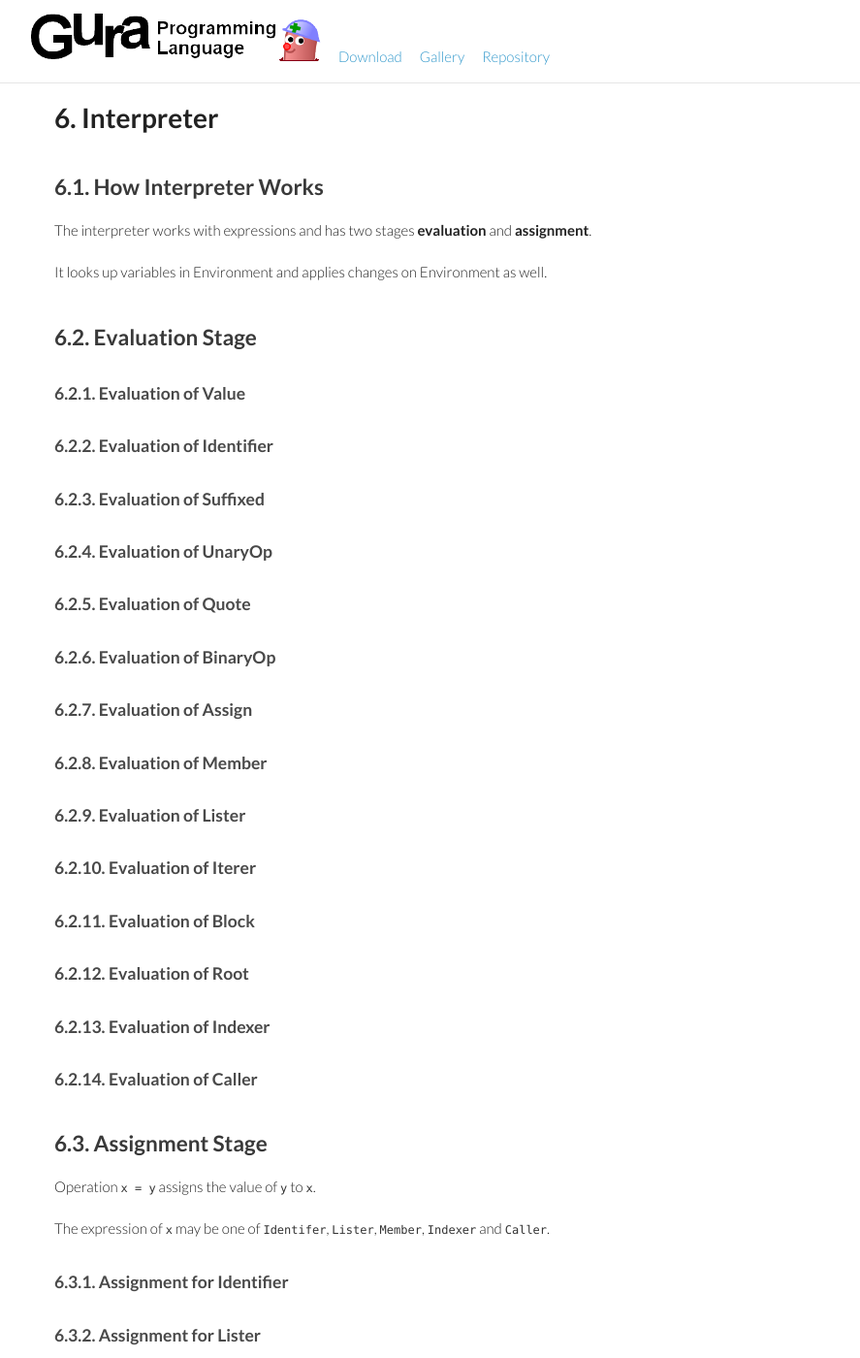
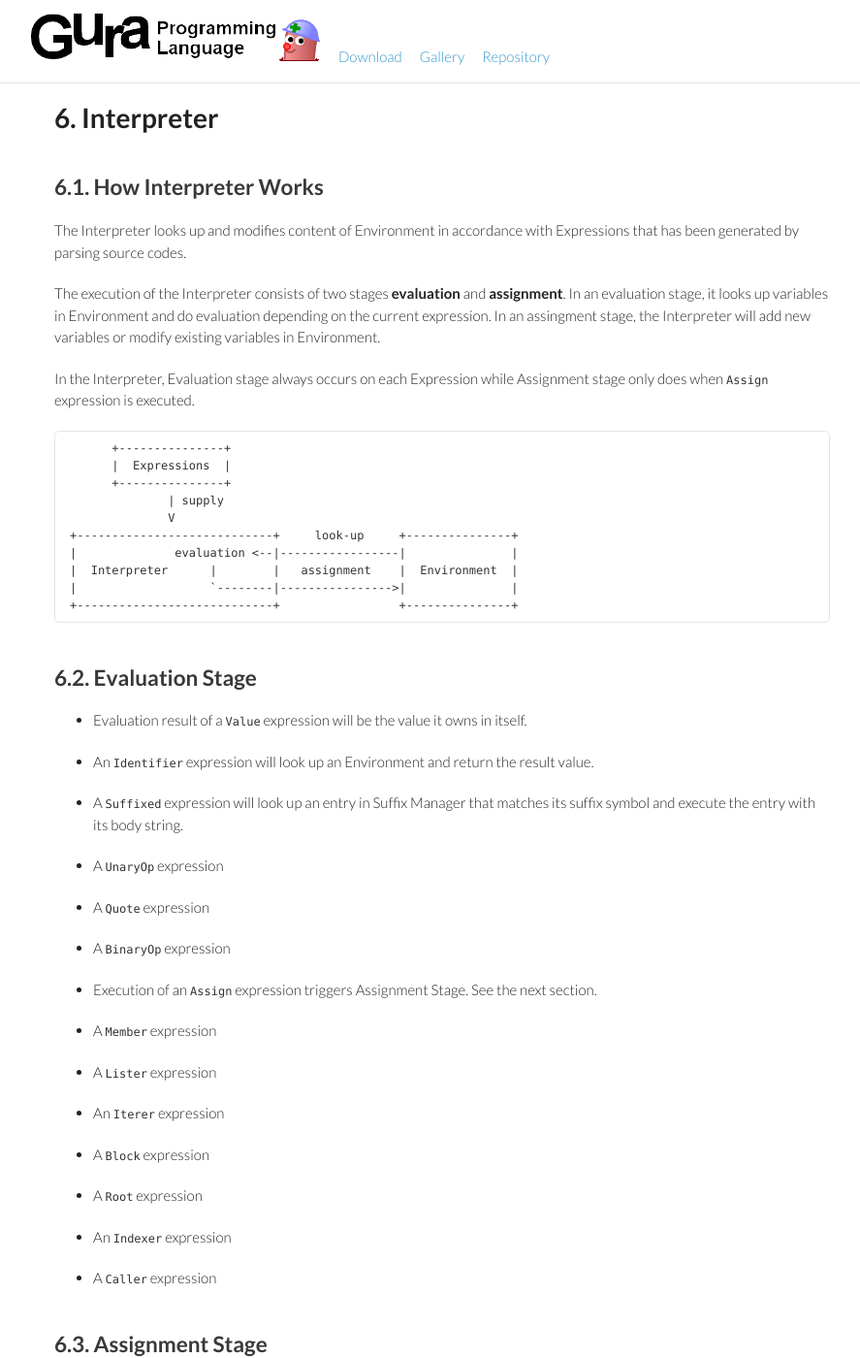
Before and after one commit to rudidude86/gura-lang.github.io, a Jekyll site: the page built from documents/Interpreter.md, in a window 1280 px wide and 1400 px high. Shown: the whole window at 97% size, without its empty margins (184-1071 px from the left). Built offline with Jekyll 4.4.1, drawn with Linux system fonts in a browser that asks for light colours; Markdown is read by kramdown in place of the engine named in the settings; some of the changed text lies outside the part shown.

Commit message:
updated documents

```diff
--- a/documents/Interpreter.md
+++ b/documents/Interpreter.md
@@ -9,39 +9,60 @@ chapter: 6
 
 ## {{ page.chapter }}.1. How Interpreter Works
 
-The interpreter works with expressions and has two stages **evaluation** and **assignment**.
+The Interpreter looks up and modifies content of Environment
+in accordance with Expressions that has been generated by parsing source codes.
 
-It looks up variables in Environment and applies changes on Environment as well.
+The execution of the Interpreter consists of two stages **evaluation** and **assignment**.
+In an evaluation stage, it looks up variables in Environment and do evaluation
+depending on the current expression.
+In an assingment stage, the Interpreter will add new variables
+or modify existing variables in Environment.
+
+In the Interpreter, Evaluation stage always occurs on each Expression
+while Assignment stage only does when `Assign` expression is executed.
+
+          +---------------+
+          |  Expressions  |
+          +---------------+
+                  | supply
+                  V
+    +----------------------------+     look-up     +---------------+
+    |              evaluation <--|-----------------|               |
+    |  Interpreter      |        |   assignment    |  Environment  |
+    |                   `--------|---------------->|               |
+    +----------------------------+                 +---------------+
+
 
 ## {{ page.chapter }}.2. Evaluation Stage
 
-### {{ page.chapter }}.2.1. Evaluation of Value
+* Evaluation result of a `Value` expression will be the value it owns in itself.
 
-### {{ page.chapter }}.2.2. Evaluation of Identifier
+* An `Identifier` expression will look up an Environment and return the result value.
 
-### {{ page.chapter }}.2.3. Evaluation of Suffixed
+* A `Suffixed` expression will look up an entry in Suffix Manager
+ that matches its suffix symbol and execute the entry with its body string.
 
-### {{ page.chapter }}.2.4. Evaluation of UnaryOp
+* A `UnaryOp` expression
 
-### {{ page.chapter }}.2.5. Evaluation of Quote
+* A `Quote` expression
 
-### {{ page.chapter }}.2.6. Evaluation of BinaryOp
+* A `BinaryOp` expression
 
-### {{ page.chapter }}.2.7. Evaluation of Assign
+* Execution of an `Assign` expression triggers Assignment Stage. See the next section.
 
-### {{ page.chapter }}.2.8. Evaluation of Member
+* A `Member` expression
 
-### {{ page.chapter }}.2.9. Evaluation of Lister
+* A `Lister` expression
 
-### {{ page.chapter }}.2.10. Evaluation of Iterer
+* An `Iterer` expression
 
-### {{ page.chapter }}.2.11. Evaluation of Block
+* A `Block` expression
 
-### {{ page.chapter }}.2.12. Evaluation of Root
+* A `Root` expression
 
-### {{ page.chapter }}.2.13. Evaluation of Indexer
+* An `Indexer` expression
 
-### {{ page.chapter }}.2.14. Evaluation of Caller
+* A `Caller` expression
 
 
 ## {{ page.chapter }}.3. Assignment Stage
@@ -50,15 +71,15 @@ Operation `x = y` assigns the value of `y` to `x`.
 
 The expression of `x` may be one of `Identifer`, `Lister`, `Member`, `Indexer` and `Caller`.
 
-### {{ page.chapter }}.3.1. Assignment for Identifier
+* An `Identifier` expression
 
-### {{ page.chapter }}.3.2. Assignment for Lister
+* A `Lister` expression
 
-### {{ page.chapter }}.3.3. Assignment for Member
+* A `Member` expression
 
-### {{ page.chapter }}.3.4. Assignment for Indexer
+* An `Indexer` expression
 
-### {{ page.chapter }}.3.5. Assignment for Caller
+* A `Caller` expression
 
 
 
```
Also changed, not shown: documents/Syntax.md (+1 -1 lines).
